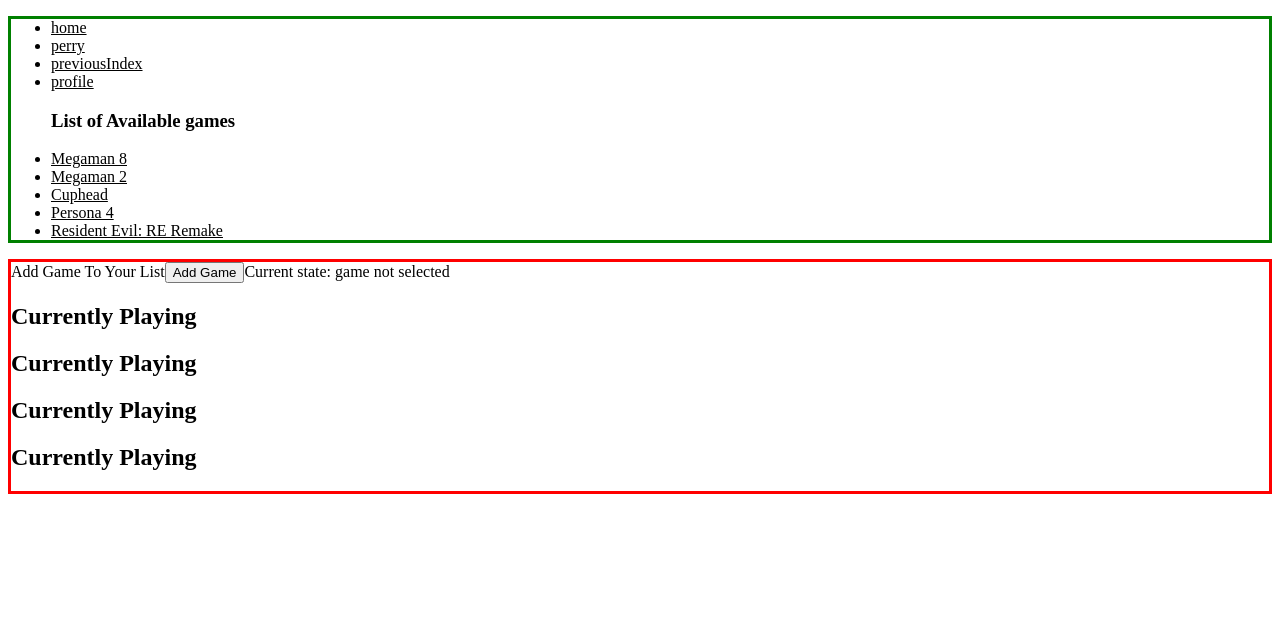
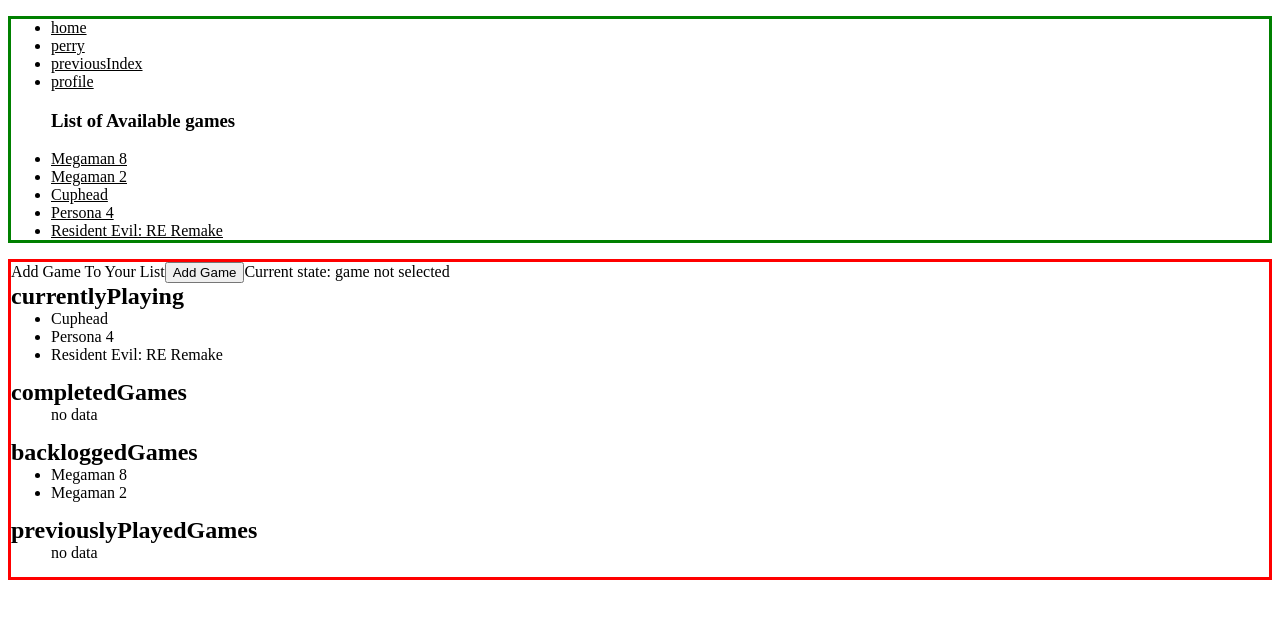
Before and after one commit to PerryM123/nextJsProject, a Next.js app: page /profile in a window 1280 px wide. Shown: the top 618 px of the page. Built offline with nearby package versions, Linux system fonts and the light colour scheme.

Commit message:
プロフィールデータがページに表示されるように修正

```diff
--- a/components/Profile.tsx
+++ b/components/Profile.tsx
@@ -3,6 +3,7 @@ import { useState, useEffect } from "react";
 import { NextPage } from 'next'
 // interfaces
 import { IGameItem } from '../interfaces/IGameItem';
+import { IUserProfile } from '../interfaces/IUserProfile';
 // style
 import styles from '../styles/profile.module.scss';
 
@@ -11,13 +12,13 @@ interface ProfileState {
 }
 
 interface Props {
-  gameList?: IGameItem[];
+  profileData?: IUserProfile;
 }
 
 // TODO: NextPageって？？
-const Profile: NextPage<Props> = ({ gameList = [] }) => {
+const Profile: NextPage<Props> = ({ profileData = {} }) => {
+  console.log('(state area) profileData: ', profileData);
   // state
-  console.log('(state area) gameDataJson: ', gameList);
   const [gameData, setSelectedGame] = useState<ProfileState>({ selectedGame: 'game not selected'});
 
   const addNewGameToProfile = () => {
@@ -27,6 +28,14 @@ const Profile: NextPage<Props> = ({ gameList = [] }) => {
     console.log('gameData: ', gameData);
   }
 
+  const displayTheData = (gameData: IGameItem[]) => {
+    return (
+      gameData.map((game: IGameItem, index: number) =>
+        <li key={index}>{game.gameTitle}</li>
+      )
+    )
+  }
+
   return (
     <div className={styles.profile}>
       <section>
@@ -34,28 +43,36 @@ const Profile: NextPage<Props> = ({ gameList = [] }) => {
         <button onClick={addNewGameToProfile}>Add Game</button>
         Current state: {gameData.selectedGame}
       </section>
-      <section>
-        <h2>Currently Playing</h2>
-        <ul>
-
+      <section className={styles.gameSection}>
+        <h2 className={styles.profileTitle}>currentlyPlaying</h2>
+        <ul className={styles.gameList}>
+          {
+            profileData.currentlyPlaying?.length ? displayTheData(profileData.currentlyPlaying) : 'no data'
+          }
         </ul>
       </section>
-      <section>
-        <h2>Currently Playing</h2>
-        <ul>
-
+      <section className={styles.gameSection}>
+        <h2 className={styles.profileTitle}>completedGames</h2>
+        <ul className={styles.gameList}>
+          {
+            profileData.completedGames?.length ? displayTheData(profileData.completedGames) : 'no data'
+          }
         </ul>
       </section>
-      <section>
-        <h2>Currently Playing</h2>
-        <ul>
-
+      <section className={styles.gameSection}>
+        <h2 className={styles.profileTitle}>backloggedGames</h2>
+        <ul className={styles.gameList}>
+          {
+            profileData.backloggedGames?.length ? displayTheData(profileData.backloggedGames) : 'no data'
+          }
         </ul>
       </section>
-      <section>
-        <h2>Currently Playing</h2>
-        <ul>
-
+      <section className={styles.gameSection}>
+        <h2 className={styles.profileTitle}>previouslyPlayedGames</h2>
+        <ul className={styles.gameList}>
+          {
+            profileData.previouslyPlayedGames?.length ? displayTheData(profileData.previouslyPlayedGames) : 'no data'
+          }
         </ul>
       </section>
     </div>
--- a/pages/profile.tsx
+++ b/pages/profile.tsx
@@ -4,22 +4,22 @@ import { NextPage, GetServerSideProps } from 'next'
 import Header from "../components/Header";
 import Profile from "../components/Profile";
 // interfaces
-import { IGameItem } from '../interfaces/IGameItem';
+import { IUserProfile } from '../interfaces/IUserProfile';
 
-interface GameListResponse {
-  gameList: IGameItem[];
+interface ProfileDataResponse {
+  userProfile: IUserProfile;
 }
 
 interface Props {
-  gameList?: IGameItem[];
+  profileData?: IUserProfile;
 }
 
 const ProfilePage = (props: Props) => {
-  console.log('profilePage: props.gameList: ', props.gameList);
+  console.log('profilePage: props.gameList: ', props.profileData);
   return (
     <>
       <Header />
-      <Profile gameList={props.gameList}/>
+      <Profile profileData={props.profileData}/>
     </>
   )
 }
@@ -34,17 +34,17 @@ export const getServerSideProps: GetServerSideProps = async (context) => {
   console.log('getServerSideProps: context: ', context);
   // TODO: setup env file one dat
   // TODO: annoying when the port changes, I have to change that port name here too...
-  const res = await fetch('http://localhost:3000/api/gameList');
+  const res = await fetch('http://localhost:3000/api/userProfile');
   // TODO: ↑↑↑↑ indexページを開くたびにAPIが呼び出されてしまうので下のURLで解決できるかも
   // https://stackoverflow.com/a/67452646
-  const gameDataJson: GameListResponse = await res.json();
+  const profileDataJson: ProfileDataResponse = await res.json();
   console.log('res is: ', res);
-  console.log('gameDataJson is: ', gameDataJson);
+  console.log('profileDataJson is: ', profileDataJson);
 
   return {
     // ページコンポーネントに渡すpropsだとprops属性名じゃないといけない？？？
     props: {
-      gameList: gameDataJson.gameList
+      profileData: profileDataJson.userProfile
     }
   };
 };
--- a/styles/profile.module.scss
+++ b/styles/profile.module.scss
@@ -3,3 +3,13 @@
 .profile {
   border: 3px solid red;
 }
+
+.gameSection {
+  margin-bottom: 15px;
+}
+
+// TODO: 近いうちにnormalize.scssを追加したい
+.profileTitle,
+.gameList {
+  margin: 0;
+}
```
